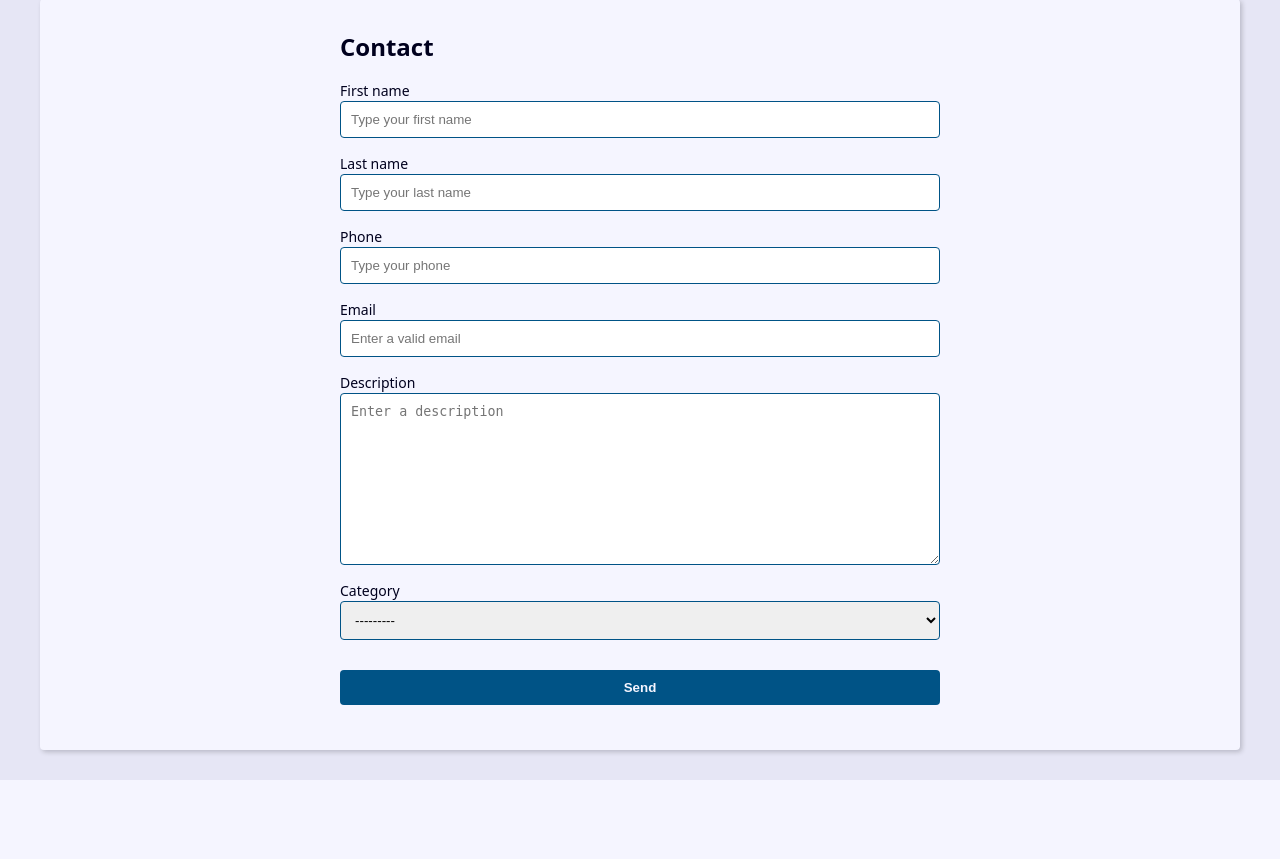
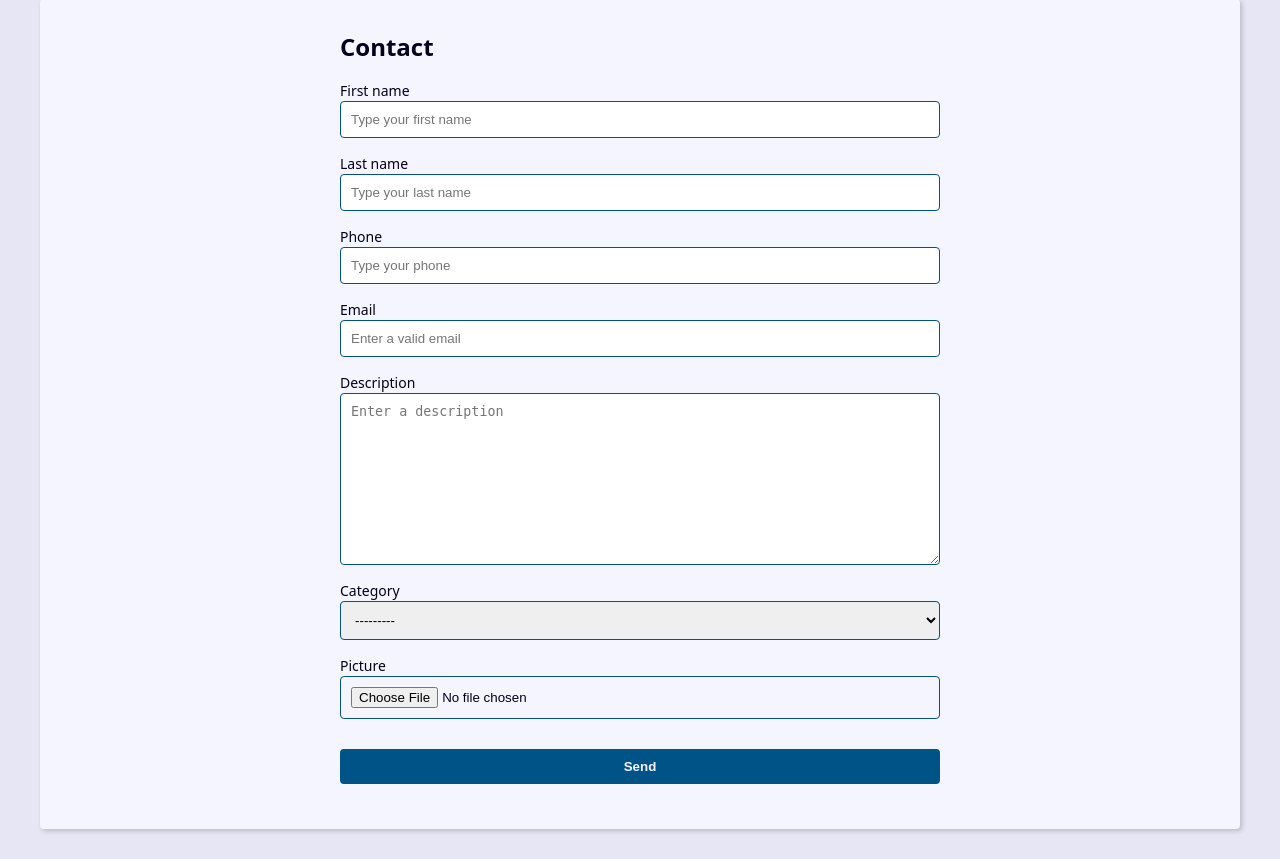
Before and after one commit to Matiaszz/Django-Agenda, a Django app: page /contact/create in a window 1280 px wide. Shown: the part 270-1129 px from the top of the page. Before the commit the page ends 1050 px from the top, so only its background shows below. Run offline with Django 5.2, Linux system fonts and the light colour scheme; data that the repository does not hold is empty.

Commit message:
creating/updating pictures

```diff
--- a/contact/forms.py
+++ b/contact/forms.py
@@ -6,38 +6,31 @@ from django.core.exceptions import ValidationError
 
 class ContactForm(forms.ModelForm):
 
-    # first_name = forms.CharField(widget=forms.TextInput(
-    #     attrs={
-    #         'placeholder': 'This is forms.charfield'
-    #     }),
-    #     label='Your first name',
-    #     help_text='A help text for your user'
-    # )
-
     def __init__(self, *args, **kwargs):
         super().__init__(*args, **kwargs)
-
-        # self.fields['first_name'].widget.attrs.update({
-        #     'placeholder': This is INIT',
-        #     'class': 'class1 class2',
-        # }
-        # )
 
     class Meta:
         model = Contact
         fields = ('first_name', 'last_name', 'phone',
-                  'email', 'description', 'category',)
+                  'email', 'description', 'category', 'picture')
         widgets = {
             field: forms.TextInput(attrs={
                 'placeholder': f'Type your {field.replace("_", " ")}'})
-            for field in fields if field not in ['description',
-                                                 'category', 'email']
+            for field in fields if field not in [
+                'description',
+                'category',
+                'email',
+                'picture'
+            ]
         }
         widgets['email'] = forms.EmailInput(attrs={  # type: ignore
             'placeholder': 'Enter a valid email'
         })
         widgets['description'] = forms.Textarea(attrs={  # type: ignore
             'placeholder': 'Enter a description'})
+
+        widgets['picture'] = forms.FileInput(attrs={  # type: ignore
+            'accept': 'image/*', })
 
     def clean(self) -> dict[str, Any]:
         first_name = self.cleaned_data.get('first_name')
--- a/contact/templates/contact/create.html
+++ b/contact/templates/contact/create.html
@@ -23,13 +23,14 @@
             {% if field.help_text %}
               <p class='help-text'>{{field.help_text}}</p>
             {% endif %}
+
           </div>
+          {% if field.name == 'picture' and field.value.url %}
+            <div class="form-group">
+              <img src="{{field.value.url}}" alt="Current Picture">
+            </div>
+          {% endif %}
 
-          {% comment %}My solution:
-           <div class="form-group">
-            <label for="id_{{field.name}}">{{field.name}}</label>
-            {{field}}
-          </div> {% endcomment %}
       {% endfor %}
 
       </div>
--- a/contact/views/contact_forms.py
+++ b/contact/views/contact_forms.py
@@ -7,7 +7,7 @@ from django.urls import reverse
 def create(req):
     form_action = reverse('contact:create')
     if req.method == 'POST':
-        form = ContactForm(req.POST)
+        form = ContactForm(req.POST, req.FILES)
         context = {
             'form': form,
             'form_action': form_action,
@@ -36,7 +36,7 @@ def update(req, contact_id):
     form_action = reverse('contact:update', args=(contact_id,))
 
     if req.method == 'POST':
-        form = ContactForm(req.POST, instance=contact)
+        form = ContactForm(req.POST,  req.FILES,  instance=contact)
         context = {
             'form': form,
             'form_action': form_action,
```
Also changed, not shown: contact/templates/contact/contact.html (+6 -1 lines).
